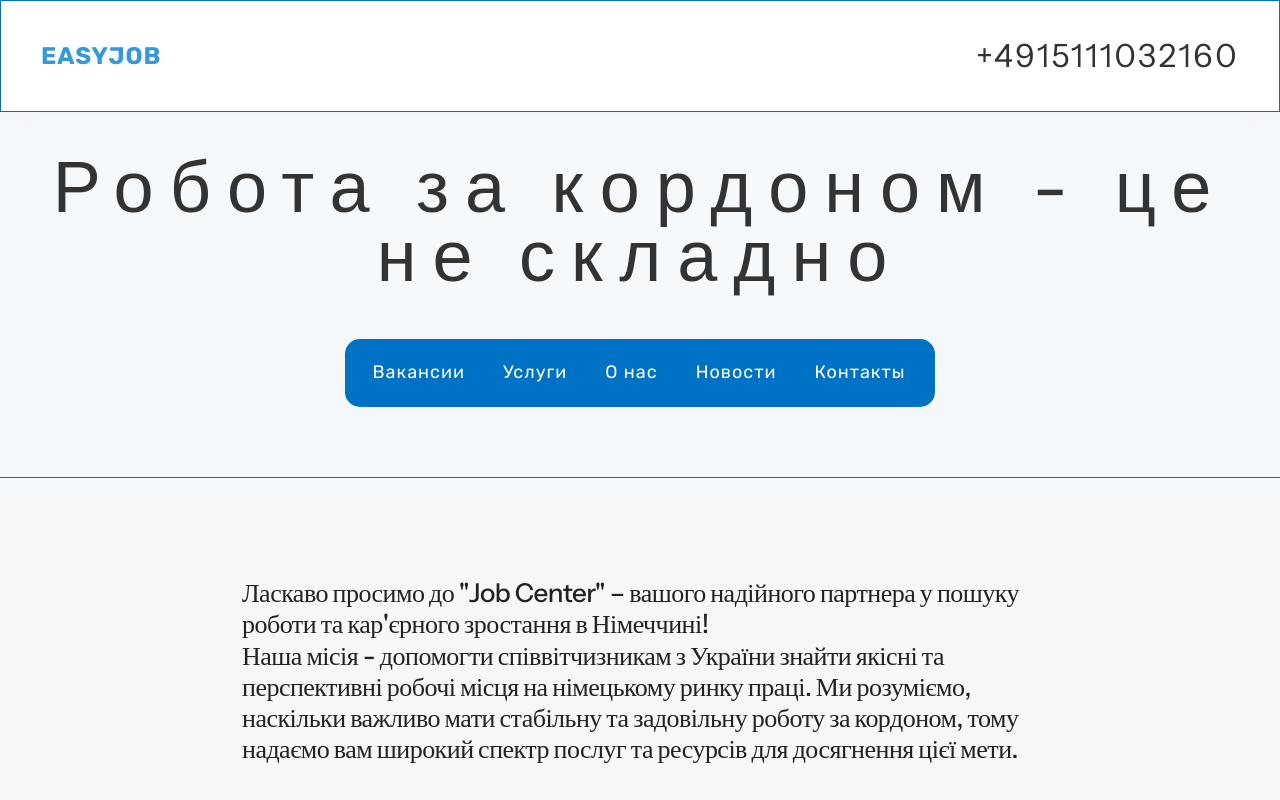
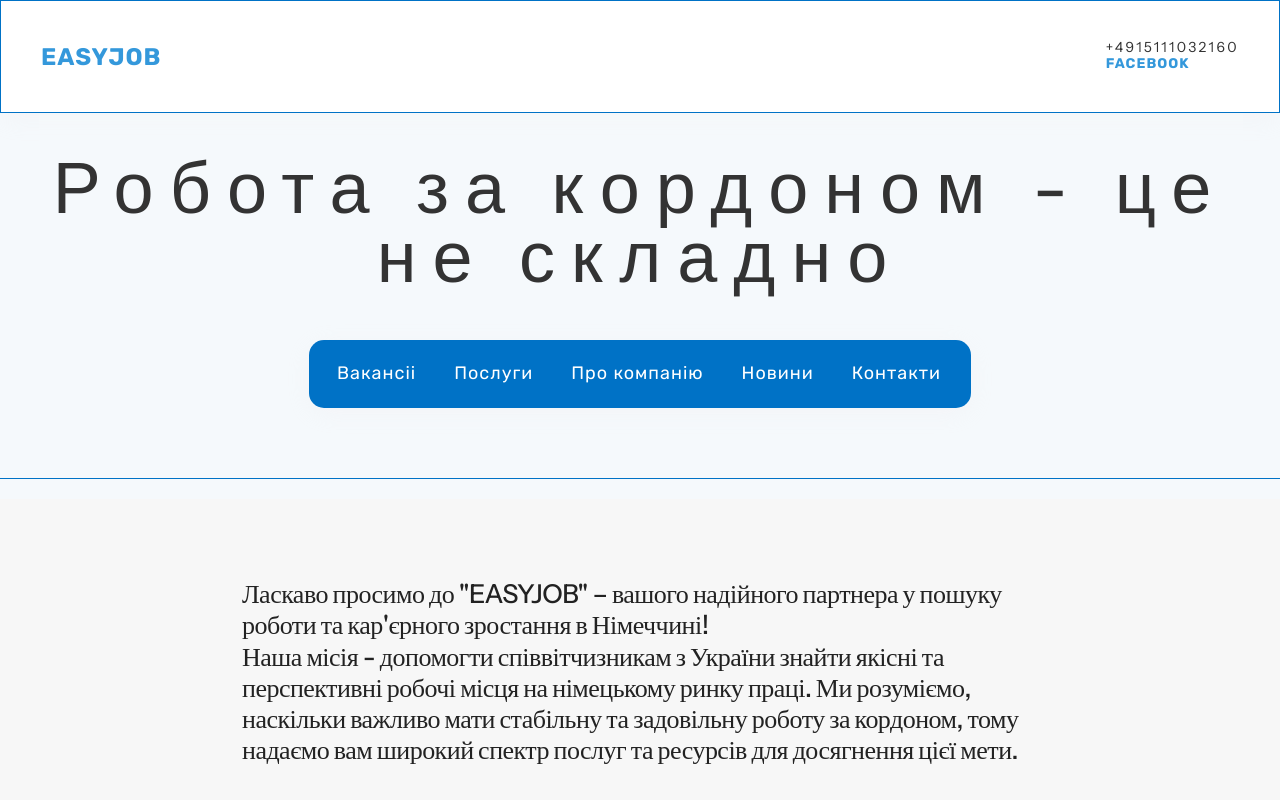
Before and after one commit to AlexFirulin/job-portal, a Vue app: page / in a window 1280 px wide. Shown: the top 800 px of the page. Built offline with nearby package versions, Linux system fonts and the light colour scheme.

Commit message:
first update

```diff
--- a/src/App.vue
+++ b/src/App.vue
@@ -2,9 +2,14 @@
   <div class="main-page">
     <div class="main-wrapper">
       <div class="agency-name">
-        <div class="name-text"><span class="name-comp">EasyJob</span></div>
+        <div class="name-text">
+          <span class="name-comp">EasyJob</span>
+        </div>
         <div class=""><span class="name"></span></div>
-        <div class=""><span class="name"><a href="tel:+4915111032160"></a>+4915111032160</span></div>
+        <div class="name-contacts">
+          <a href="tel:+4915111032160" class="tel-num"><span>+4915111032160</span></a>
+          <a href="" class="faceb"><span class="faceb-name">Facebook</span></a>
+        </div>
       </div>
       <div class="header">
         <div><span class="header-text">Робота за кордоном - це не складно</span></div>
@@ -12,11 +17,11 @@
 
  <nav class="navigation">
         <ul class="nav-list">
-          <li class="nav-item"><a class="nav-link" @click="showVac"><span class="nav-text">Вакансии</span></a></li>
-          <li class="nav-item"><a href="" class="nav-link"><span class="nav-text">Услуги</span></a></li>
-          <li class="nav-item"><a href="" class="nav-link"><span class="nav-text">О нас</span></a></li>
-          <li class="nav-item"><a href="" class="nav-link"><span class="nav-text">Новости</span></a></li>
-          <li class="nav-item"><a href="" class="nav-link"><span class="nav-text">Контакты</span></a></li>
+          <li class="nav-item"><a class="nav-link" @click="showVac"><span class="nav-text">Вакансіі</span></a></li>
+          <li class="nav-item"><a href="" class="nav-link"><span class="nav-text">Послуги</span></a></li>
+          <li class="nav-item"><a href="" class="nav-link"><span class="nav-text">Про компанію</span></a></li>
+          <li class="nav-item"><a href="" class="nav-link"><span class="nav-text">Новини</span></a></li>
+          <li class="nav-item"><a href="" class="nav-link"><span class="nav-text">Контакти</span></a></li>
         </ul>
       </nav>
       <div class="separator"></div>
@@ -24,7 +29,7 @@
     <work-list v-if="showJob"></work-list>
     <div class="main-page-content" v-else>
       <span class="main-info-title">
-        Ласкаво просимо до "Job Center" – вашого надійного партнера у пошуку роботи та кар'єрного зростання в Німеччині!<br>
+        Ласкаво просимо до "EASYJOB" – вашого надійного партнера у пошуку роботи та кар'єрного зростання в Німеччині!<br>
         <p>
   Наша місія - допомогти співвітчизникам з України знайти якісні та перспективні робочі місця на німецькому ринку праці. Ми розуміємо, наскільки важливо мати стабільну та задовільну роботу за кордоном, тому надаємо вам широкий спектр послуг та ресурсів для досягнення цієї мети.
 </p>
@@ -38,7 +43,7 @@
     <li class="nain-info-item">Підтримка на всіх етапах: Ми допомагаємо не лише з пошуком роботи, а й надаємо підтримку з оформлення документів, підготовки до співбесід, адаптації до нового середовища та багато іншого.</li>
     <li class="nain-info-item">Навчання та розвиток: Ми пропонуємо можливості для професійного зростання через навчання та підвищення кваліфікації, щоб ви могли досягти нових вершин у вашій кар'єрі.</li>
     <li class="nain-info-item">Культурна спільнота: Ми розуміємо, як важливо мати підтримку у новій країні. Наша спільнота українців в Німеччині допоможе вам швидше адаптуватися та знайти нових друзів.</li>
-    <li class="nain-info-item">Нехай ваша робоча мрія стане реальністю з "Job Center"! З нами ви не лише знайдете роботу, а й зможете побудувати успішну кар'єру в Німеччині. Запрошуємо вас приєднатися до нашої спільноти та розпочати новий етап у вашому житті вже сьогодні.</li>
+    <li class="nain-info-item">Нехай ваша робоча мрія стане реальністю з "EASYJOB"! З нами ви не лише знайдете роботу, а й зможете побудувати успішну кар'єру в Німеччині. Запрошуємо вас приєднатися до нашої спільноти та розпочати новий етап у вашому житті вже сьогодні.</li>
   </ul>
       </span>
       <div class="action-btn">
@@ -101,6 +106,27 @@ methods:{
   text-transform: uppercase;
   letter-spacing: 1px;
 }
+.faceb{
+  text-decoration: none;
+}
+.faceb-name{
+  font-family: 'Rubik', sans-serif;
+  font-size: 14px;
+  font-weight: 700;
+  color: #3498db;
+  text-transform: uppercase;
+  letter-spacing: 1px;
+}
+.tel-num{
+  text-decoration: none;
+  font-family: 'Instrument Sans', sans-serif;
+  font-size: 14px;
+  font-style: normal;
+  font-weight: 325;
+  line-height: 95%;
+  letter-spacing: 2.32px;
+  color: #333333;
+}
 .name {
   font-family: 'Instrument Sans', sans-serif;
   font-size: 32px;
@@ -108,7 +134,12 @@ methods:{
   font-weight: 325;
   line-height: 95%;
   letter-spacing: 2.32px;
-  color: #333333; /* Темно-серый цвет текста */
+  color: #333333;
+}
+.name-contacts{
+  display: flex;
+  flex-direction: column;
+
 }
 
 .header-text {
```
